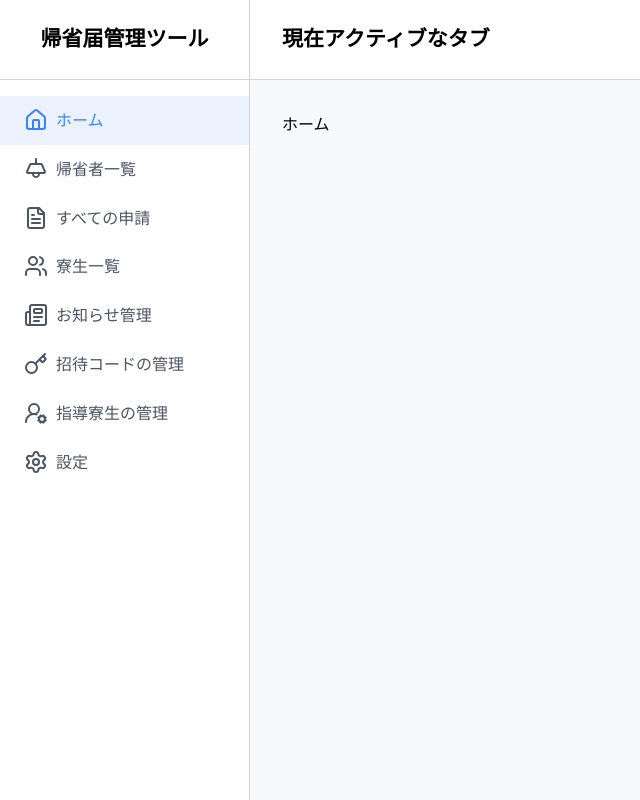
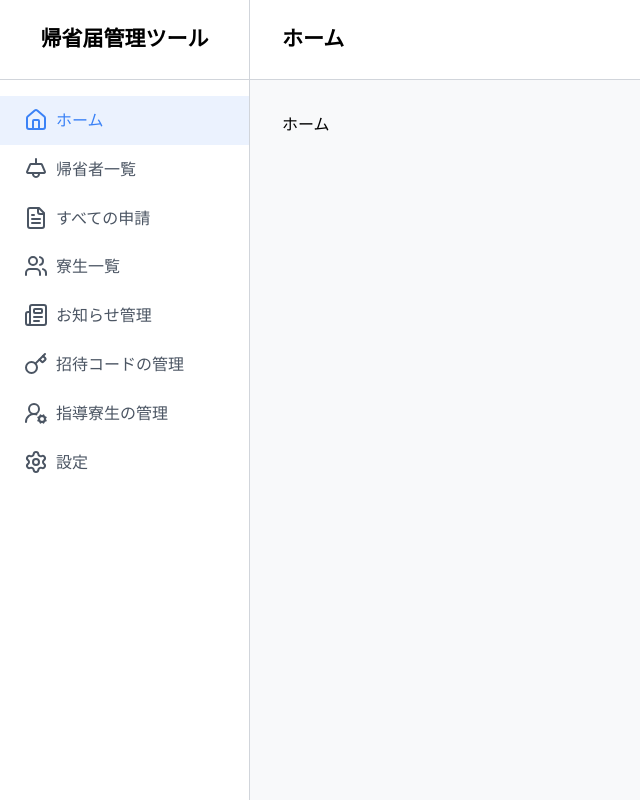
Before and after one commit to mokkun55/yurigaoka-app-teacher, a Next.js app: page / in a window 1280 px wide. Shown: the whole page, without its empty margins (0-640 px from the left). Built offline with nearby package versions, Linux system fonts and the light colour scheme; a web font is replaced by a local one.

Commit message:
feat: URLベースでアクティブなタブを判定

```diff
--- /dev/null
+++ b/src/app/_components/ui/header/page-header.module.css
@@ -0,0 +1,13 @@
+.pageHeader {
+  display: flex;
+  height: 80px;
+  padding: 0 32px;
+  justify-content: space-between;
+  align-items: center;
+  border-bottom: 1px solid var(--border-gray);
+}
+
+.pageHeaderTitle {
+  font-size: 21px;
+  font-weight: 700;
+}
--- /dev/null
+++ b/src/app/_components/ui/header/page-header.tsx
@@ -0,0 +1,40 @@
+'use client'
+
+import { usePathname } from 'next/navigation'
+import styles from './page-header.module.css'
+
+const pageTitles: Record<string, string> = {
+  '/': 'ホーム',
+  '/students/on-leave': '帰省者一覧',
+  '/reports': 'すべての申請',
+  '/students': '寮生一覧',
+  '/notifications': 'お知らせ管理',
+  '/code': '招待コードの管理',
+  '/students/leaders': '指導寮生の管理',
+  '/settings': '設定',
+}
+
+export const PageHeader = () => {
+  const pathname = usePathname()
+
+  // 現在のパスに基づいてタイトルを取得
+  const getPageTitle = (path: string): string => {
+    // 完全一致を優先
+    if (pageTitles[path]) {
+      return pageTitles[path]
+    }
+
+    // 部分一致を検索（サブページの場合）
+    const matchingPath = Object.keys(pageTitles).find((key) => key !== '/' && path.startsWith(key))
+
+    return matchingPath ? pageTitles[matchingPath] : 'ページが見つかりません'
+  }
+
+  const currentTitle = getPageTitle(pathname)
+
+  return (
+    <div className={styles.pageHeader}>
+      <h2 className={styles.pageHeaderTitle}>{currentTitle}</h2>
+    </div>
+  )
+}
--- a/src/app/_components/ui/sidebar/item/index.tsx
+++ b/src/app/_components/ui/sidebar/item/index.tsx
@@ -1,5 +1,8 @@
+'use client'
+
 import styles from './styles.module.css'
 import Link from 'next/link'
+import { usePathname } from 'next/navigation'
 import { House, LampCeiling, FileText, Users, Settings, Newspaper, Key, UserRoundCog } from 'lucide-react'
 
 type Item = {
@@ -53,15 +56,18 @@ const items: Item[] = [
 
 type Props = {
   label: Item['label']
-  isActive: boolean
 }
 
-export const SidebarItem = ({ label, isActive }: Props) => {
+export const SidebarItem = ({ label }: Props) => {
+  const pathname = usePathname()
   const item = items.find((item) => item.label === label)
 
   if (!item) {
     return null
   }
+
+  // URLベースでアクティブなタブを判定
+  const isActive = pathname === item.href
 
   const isActiveClass = isActive ? styles.sidebarItemActive : ''
 
--- a/src/app/layout.module.css
+++ b/src/app/layout.module.css
@@ -32,20 +32,6 @@
     flex-direction: column;
     flex: 1;
 
-    .header {
-      display: flex;
-      height: 80px;
-      padding: 0 32px;
-      justify-content: space-between;
-      align-items: center;
-      border-bottom: 1px solid var(--border-gray);
-
-      .headerTitle {
-        font-size: 21px;
-        font-weight: 700;
-      }
-    }
-
     .content {
       display: flex;
       flex-direction: column;
--- a/src/app/layout.tsx
+++ b/src/app/layout.tsx
@@ -6,6 +6,7 @@ import '@mantine/core/styles.css'
 import { MantineProvider } from '@mantine/core'
 import styles from './layout.module.css'
 import { SidebarItem } from './_components/ui/sidebar/item'
+import { PageHeader } from './_components/ui/header/page-header'
 dayjs.locale('ja')
 
 export const metadata: Metadata = {
@@ -32,14 +33,14 @@ export default function RootLayout({
 
               <div className={styles.sidebarContent}>
                 <div className={styles.sidebarItem}>
-                  <SidebarItem label="ホーム" isActive={true} />
-                  <SidebarItem label="帰省者一覧" isActive={false} />
-                  <SidebarItem label="すべての申請" isActive={false} />
-                  <SidebarItem label="寮生一覧" isActive={false} />
-                  <SidebarItem label="お知らせ管理" isActive={false} />
-                  <SidebarItem label="招待コードの管理" isActive={false} />
-                  <SidebarItem label="指導寮生の管理" isActive={false} />
-                  <SidebarItem label="設定" isActive={false} />
+                  <SidebarItem label="ホーム" />
+                  <SidebarItem label="帰省者一覧" />
+                  <SidebarItem label="すべての申請" />
+                  <SidebarItem label="寮生一覧" />
+                  <SidebarItem label="お知らせ管理" />
+                  <SidebarItem label="招待コードの管理" />
+                  <SidebarItem label="指導寮生の管理" />
+                  <SidebarItem label="設定" />
                 </div>
               </div>
             </div>
@@ -47,9 +48,7 @@ export default function RootLayout({
             {/* メインコンテンツ */}
             <div className={styles.mainContent}>
               {/* ヘッダー */}
-              <div className={styles.header}>
-                <h2 className={styles.headerTitle}>現在アクティブなタブ</h2>
-              </div>
+              <PageHeader />
               <div className={styles.content}>{children}</div>
             </div>
           </MantineProvider>
```
